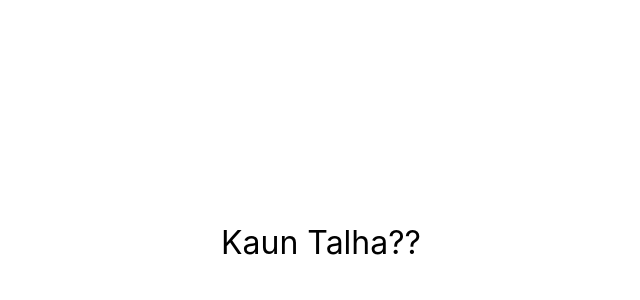
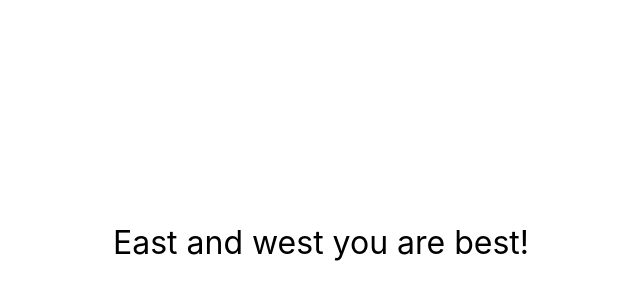
Before and after one commit to Aizaz-Butt/my-project, a React (Create React App) app: page / in a window 1280 px wide. Shown: the part 158-458 px from the top of the page, without its empty margins (319-959 px from the left). Built offline with nearby package versions, Linux system fonts and the light colour scheme.

Commit message:
deploy changes

```diff
--- a/src/App.js
+++ b/src/App.js
@@ -11,7 +11,7 @@ function App() {
         fontSize: "2rem",
       }}
     >
-Kaun Talha??
+      East and west you are best!
     </div>
   );
 }
```
